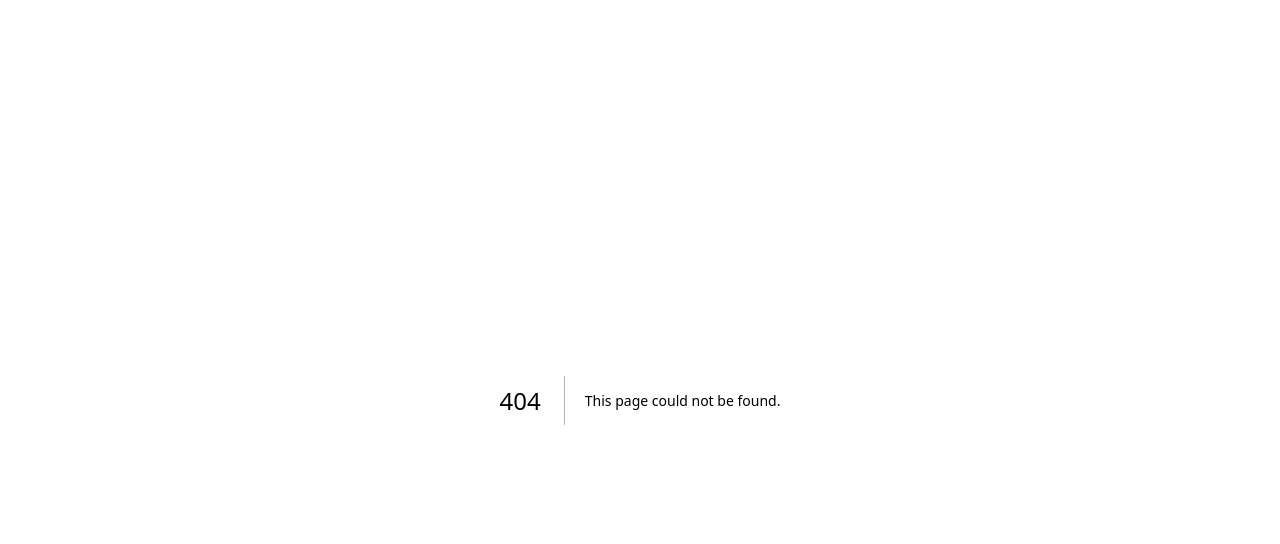
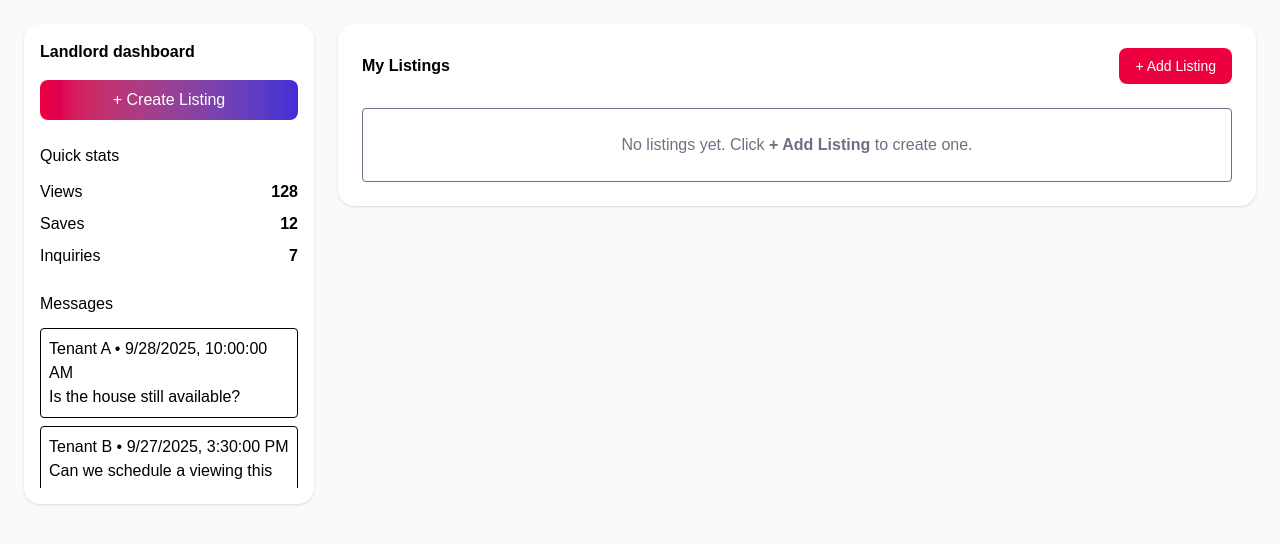
Before and after one commit to Alilen9/renthub, a Next.js app: page /landlord/dashboard in a window 1280 px wide. Before the commit this address had no page. Shown: the top 544 px of the page. Built offline with nearby package versions, Linux system fonts and the light colour scheme.

Commit message:
fix layout structure

```diff
--- /dev/null
+++ b/src/app/(protected)/landlord/layout.tsx
@@ -0,0 +1,7 @@
+export default function Layout({children}: {children: React.ReactNode}) {
+    return (
+        <section>
+            {children}
+        </section>
+    );
+}
--- /dev/null
+++ b/src/app/(protected)/tenant/layout.tsx
@@ -0,0 +1,7 @@
+export default function Layout({children}: {children: React.ReactNode}) {
+    return (
+        <section>
+            {children}
+        </section>
+    );
+}
--- a/src/components/auth/login.tsx
+++ b/src/components/auth/login.tsx
@@ -21,7 +21,7 @@ export default function LoginForm({
 
     // TODO: Replace with real login API
     if (role === "landlord") {
-      router.push("/dashboard/landlord");
+      router.push("/landlord/dashboard");
     } else {
       router.push("/tenant/dashboard"); // or homepage if you don’t have tenant dashboard yet
     }
--- /dev/null
+++ b/src/components/sidebar.tsx
@@ -0,0 +1 @@
+na
```
Also changed, not shown: src/app/(protected)/landlord/dashboard/page.tsx (renamed from src/app/dashboard/landlord/page.tsx).
